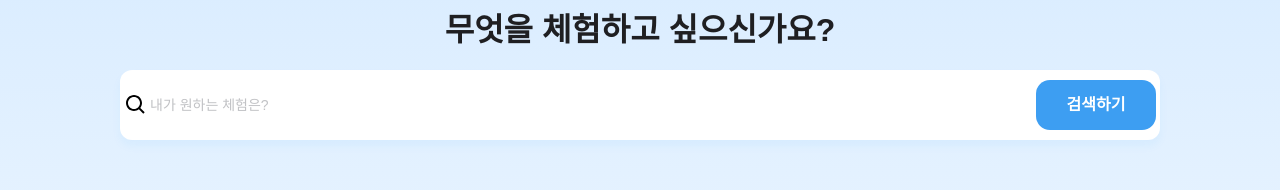
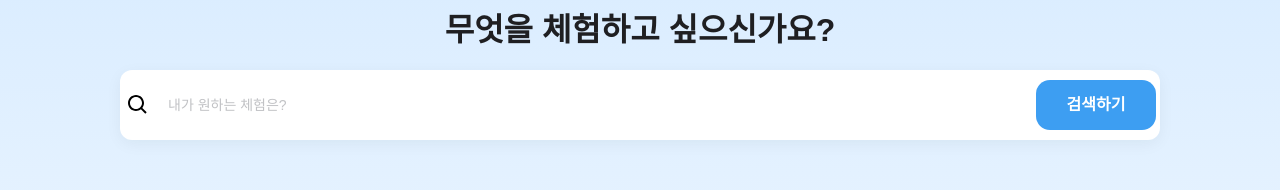
Before and after one commit to yuwonkyu/codenomad, a Next.js app: page / in a window 1280 px wide. Shown: the part 727-917 px from the top of the page. Built offline with nearby package versions, Linux system fonts and the light colour scheme; a web font is replaced by a local one.

Commit message:
🎨style: 쉐도우 커스텀사용으로 수정

```diff
--- a/src/components/landing/CategoryFilter.tsx
+++ b/src/components/landing/CategoryFilter.tsx
@@ -26,6 +26,7 @@ const CategoryFilter = ({ selectedCategory, onSelectCategory }: CategoryFilterPr
         return (
           <button
             key={label}
+            aria-pressed={isSelected}
             onClick={() => onSelectCategory(isSelected ? null : label)}
             className={clsx(
               'flex items-center shrink-0 px-12 py-6 rounded-full border transition-colors duration-200 cursor-pointer whitespace-nowrap',
--- a/src/components/landing/LandingCard.tsx
+++ b/src/components/landing/LandingCard.tsx
@@ -17,7 +17,7 @@ const LandingCard = ({ activity }: { activity: Activity }) => {
   return (
     <div
       onClick={() => router.push(`/activities/${id}`)}
-      className='relative shrink-0 w-[132px] h-[242px] sm:w-[332px] sm:h-[423px] lg:w-[262px] lg:h-[366px] shadow-card rounded-[32px] overflow-hidden cursor-pointer transition-transform duration-200 hover:scale-105'
+      className='relative shrink-0 w-[132px] h-[242px] sm:w-[332px] sm:h-[423px] lg:w-[262px] lg:h-[366px] shadow-custom-5 rounded-[32px] overflow-hidden cursor-pointer transition-transform duration-200 hover:scale-105'
     >
       {/* 이미지 영역 */}
       <div className='relative h-[132px] sm:h-[290px] lg:h-[240px] rounded-t-4xl overflow-hidden'>
--- a/src/components/landing/SearchBar.tsx
+++ b/src/components/landing/SearchBar.tsx
@@ -25,12 +25,14 @@ const SearchBar = () => {
 
       <div className='relative w-full max-w-[1080px]'>
         {/* 아이콘 */}
-        <span className='absolute left-4 top-1/2 -translate-y-1/2'>
+        <span className='absolute left-6 top-1/2 -translate-y-1/2'>
           <Image src='/icons/icon_search.svg' alt='검색 아이콘' width={24} height={24} />
         </span>
 
         {/* 검색 버튼 */}
         <button
+          aria-label='체험 검색 버튼'
+          type='button'
           onClick={handleSearch}
           className='absolute right-4 top-1/2 -translate-y-1/2
                      w-[85px] h-[41px] md:w-[120px] md:h-[50px]
@@ -42,17 +44,15 @@ const SearchBar = () => {
 
         {/* 인풋 필드 */}
         <input
+          aria-label='체험 검색 입력창'
           type='text'
           value={keyword}
           onChange={(e) => setKeyword(e.target.value)}
           onKeyDown={handleKeyDown}
           placeholder='내가 원하는 체험은?'
           className='w-full h-53 rounded-[12px] bg-white
-                     pl-[30px] pr-[95px] md:pr-[130px]
-                     text-gray-500 text-14-m md:h-70 focus:outline-none cursor-pointer'
-          style={{
-            boxShadow: '0px 6px 10px rgba(13, 153, 255, 0.05)',
-          }}
+                     pl-[48px] pr-[95px] md:pr-[130px]
+                     text-gray-500 text-14-m md:h-70 focus:outline-none shadow-custom-5'
         />
       </div>
     </section>
```
